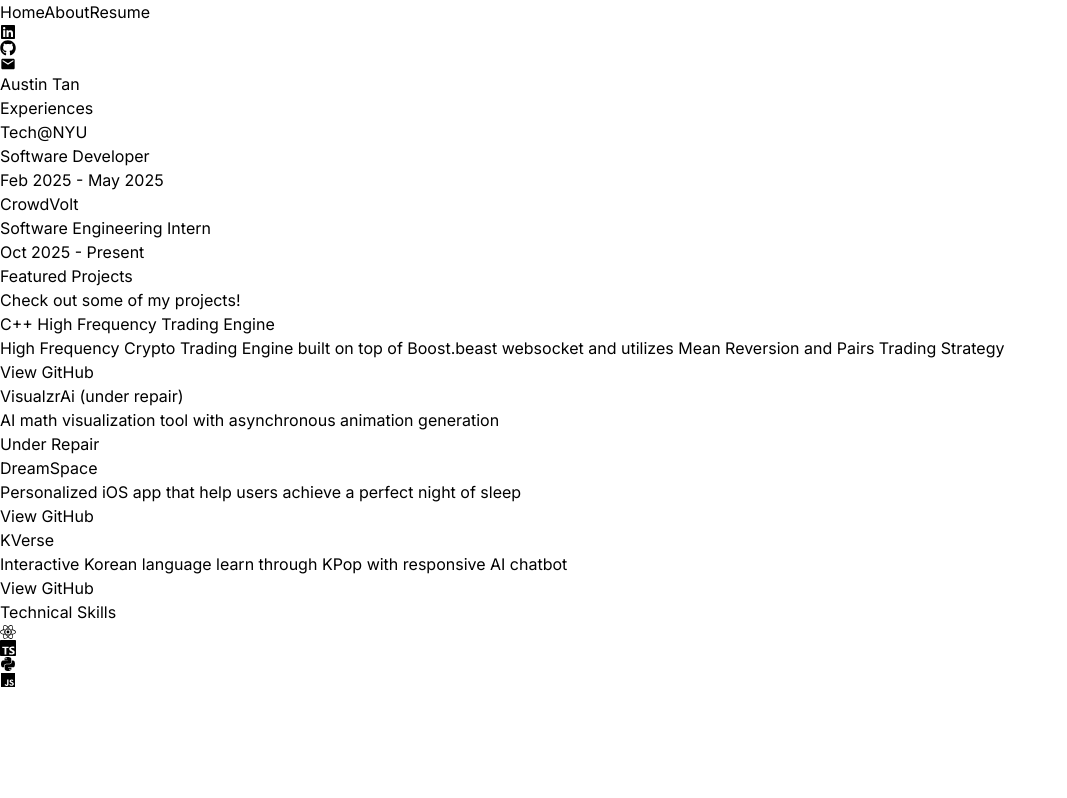
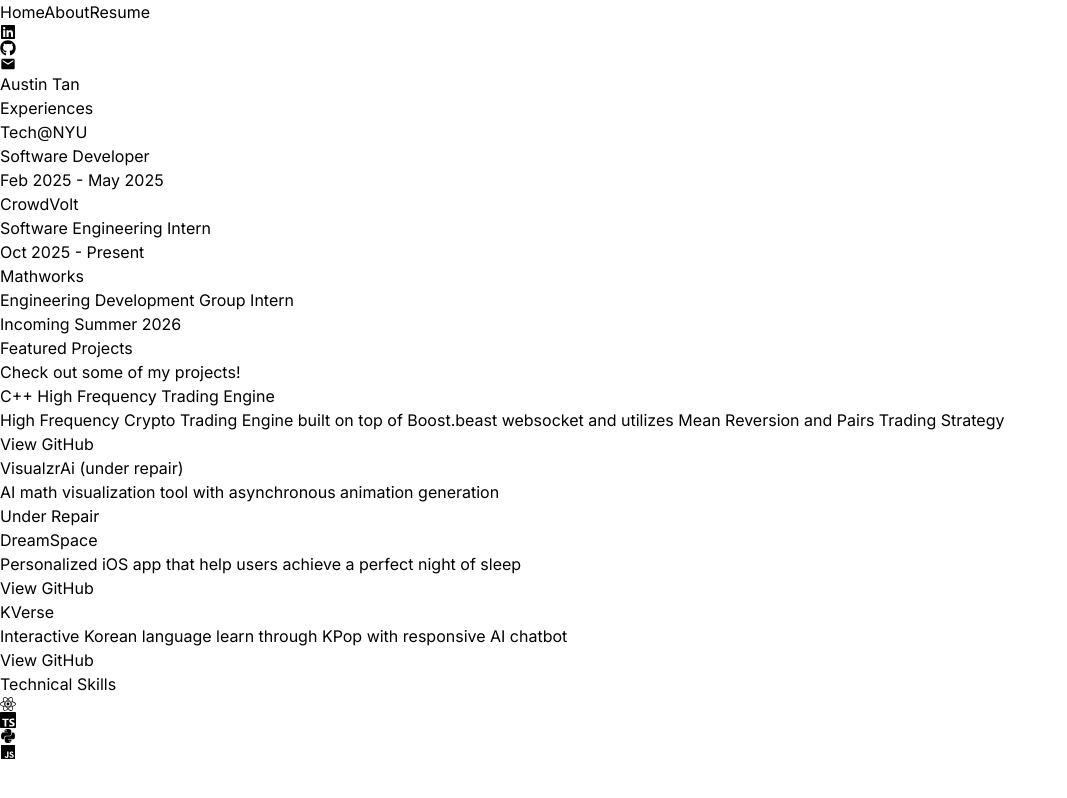
Before and after one commit to austint903/personalwebsite, a React (Vite) app: page / in a window 1280 px wide. Shown: the whole page, without its empty margins (0-1067 px from the left). Built offline with nearby package versions, Linux system fonts and the light colour scheme.

Commit message:
experience update

```diff
--- a/src/components/Experiences.jsx
+++ b/src/components/Experiences.jsx
@@ -12,7 +12,15 @@
         role:"Software Engineering Intern",
         description:"",
         date: "Oct 2025 - Present"
+      },
+      {
+        company: "Mathworks",
+        role:"Engineering Development Group Intern",
+        description:"",
+        date:"Incoming Summer 2026"
+
       }
+
 
     ];
 
```
